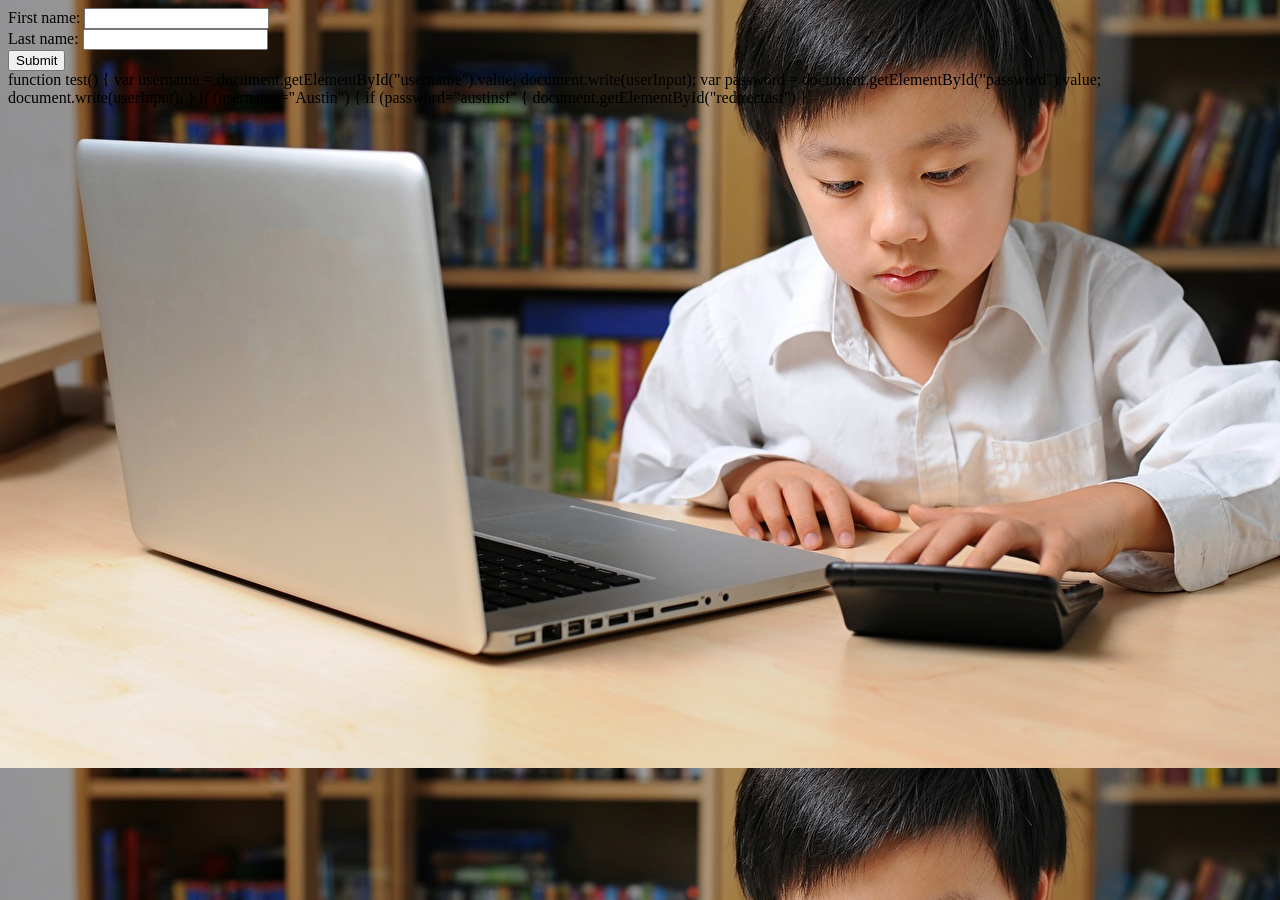
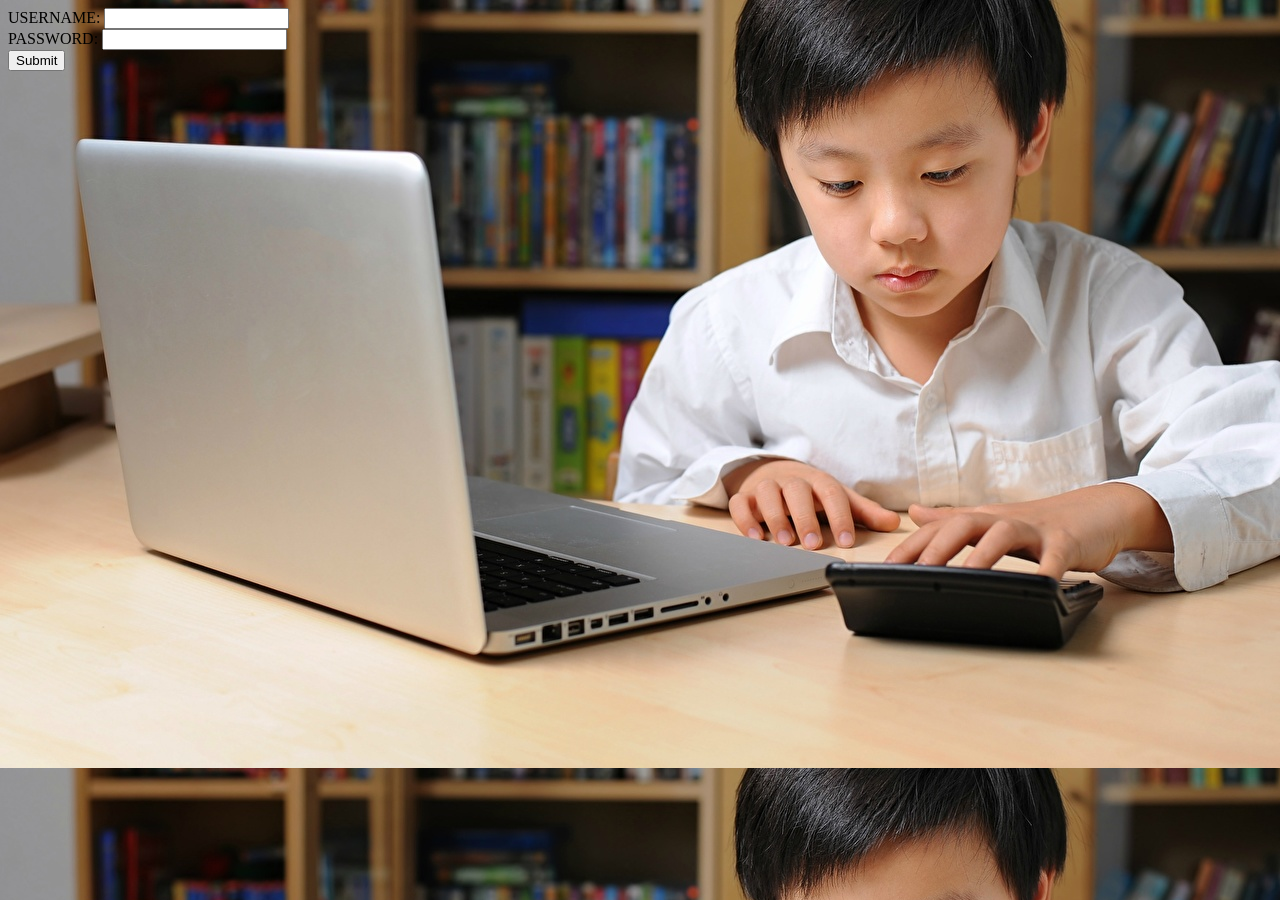
Before and after one commit to Grammicode-Software/grammisoft.github.io, a Jekyll site: the page dev-console.html, which Jekyll copies as it is, in a window 1280 px wide. Built offline with Jekyll 4.4.1, drawn with Linux system fonts in a browser that asks for light colours.

Commit message:
Update dev-console.html

```diff
--- a/dev-console.html
+++ b/dev-console.html
@@ -7,11 +7,12 @@
     <title> (DEV) Login </title>
   </head>
   <body class="devlock">
-    <div>
-      First name: <input type="text" id"username"><br>
-      Last name: <input type="text" id="password"><br>
+    <div id="form">
+      USERNAME: <input type="text" id="username"><br>
+      PASSWORD: <input type="text" id="password"><br>
       <input type="submit" value="Submit">
     </div>
+    <script>
       function test()
         {
             var username = document.getElementById("username").value;
```
